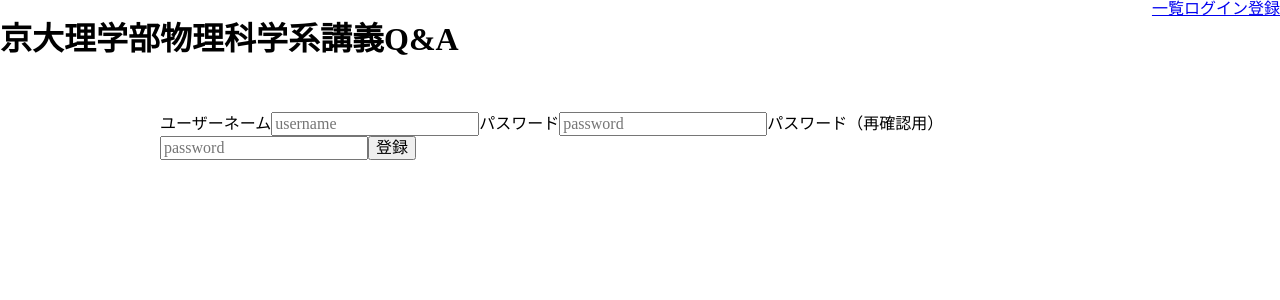
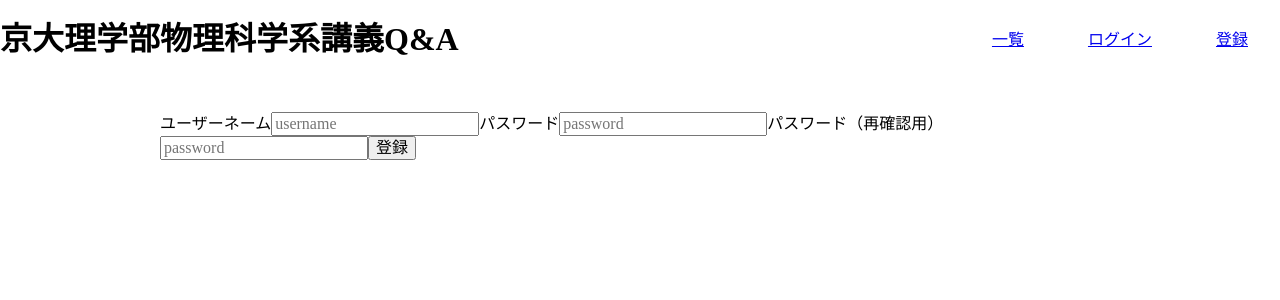
Before and after one commit to diracmax/class_qa_flontend, a Vue app: page /register in a window 1280 px wide. Shown: the top 300 px of the page. Built offline with nearby package versions, Linux system fonts and the light colour scheme.

Commit message:
ヘッダーを修正

```diff
--- a/src/components/MyHeader.vue
+++ b/src/components/MyHeader.vue
@@ -4,7 +4,7 @@
       <h1>京大理学部物理科学系講義Q&amp;A</h1>
     </div>
     <div class="header-right">
-      <div class="nav-item">
+      <div>
         <router-link :to="{name:'List'}">一覧</router-link>
       </div>
       <div v-if="!(login)">
@@ -41,8 +41,15 @@ export default {
 .header-right {
   display: flex;
 }
-
-.nav-item {
-  vertical-align: middle;
+.question-content {
+  display: inline-flex;
+  justify-content: center;
+  align-items: center;
+}
+.header-right div {
+  display: inline-flex;
+  justify-content: center;
+  align-items: center;
+  padding: 0 2rem;
 }
 </style>
--- a/src/components/QuestionList.vue
+++ b/src/components/QuestionList.vue
@@ -59,8 +59,8 @@ export default {
   vertical-align: center;
 }
 .question-content {
-  display: inline-flex; /* 要素をインライン用のflexコンテナとして定義する */
-  justify-content: center;/* flexアイテムの上下中央を指定する */
+  display: inline-flex;
+  justify-content: center;
   align-items: center;
 }
 </style>
```
